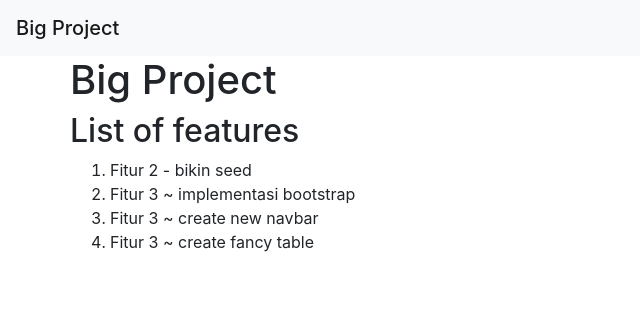
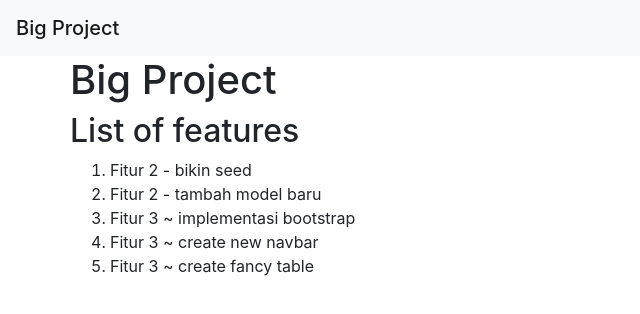
Before and after one commit to i01107/bigproject, a plain HTML site: page client/index.html in a window 1280 px wide. Shown: the whole page, without its empty margins (0-640 px from the left). Drawn offline with nearby package versions, Linux system fonts and the light colour scheme.

Commit message:
Fitur 2 - menambahkan model baru untuk keperluan ...

```diff
--- a/client/index.html
+++ b/client/index.html
@@ -21,6 +21,7 @@
         <h2>List of features</h2>
         <ol>
           <li>Fitur 2 - bikin seed</li>
+          <li>Fitur 2 - tambah model baru</li>
           <li>Fitur 3 ~ implementasi bootstrap</li>
           <li>Fitur 3 ~ create new navbar</li>
           <li>Fitur 3 ~ create fancy table</li>
```
